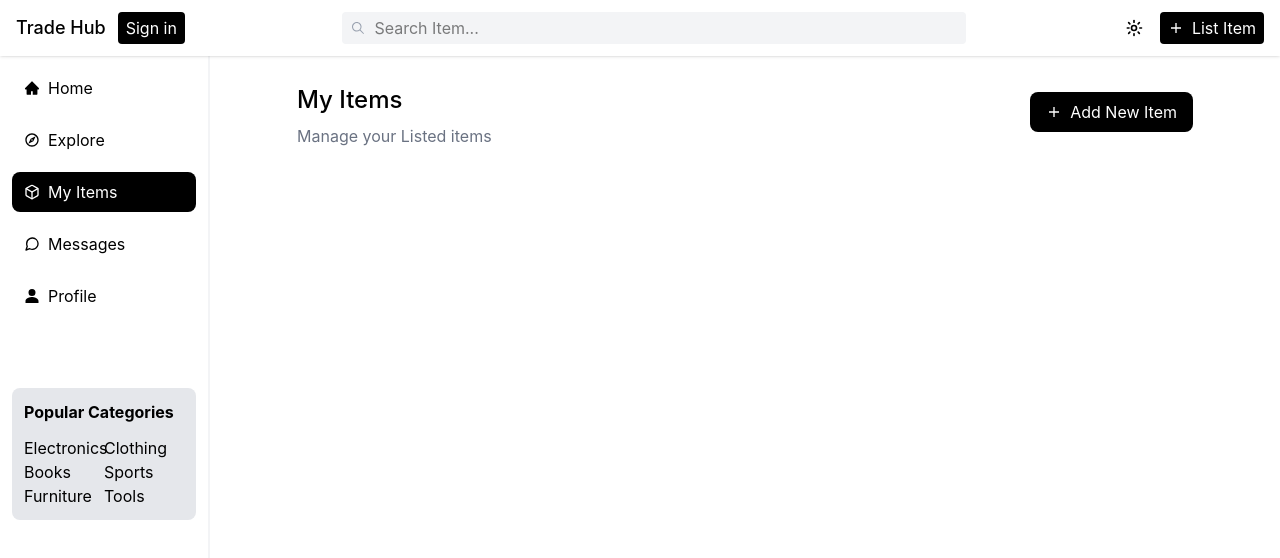
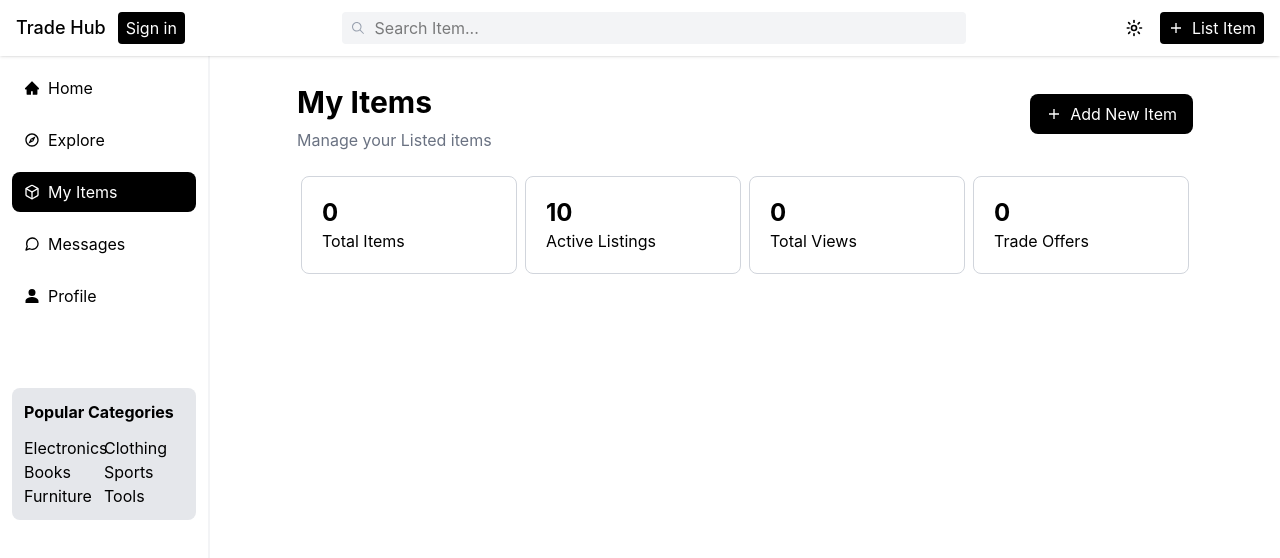
Before and after one commit to ammarmohammed6783-del/Swapify, a React (Vite) app: page /items in a window 1280 px wide. Shown: the top 558 px of the page. Built offline with nearby package versions, Linux system fonts and the light colour scheme.

Commit message:
modified items page

```diff
--- a/src/pages/Items.tsx
+++ b/src/pages/Items.tsx
@@ -1,3 +1,4 @@
+import { useState } from "react";
 import Nav from "../components/Nav"
 import Navigation from "../components/Navigation"
 
@@ -23,6 +24,30 @@ const Items = () => {
         </Feed>
     */
 
+    const [total, setTotal] = useState(0);
+    const [active, setActive] = useState(10);
+    const [views, setViews] = useState(0);
+    const [tradeOffers, setTradeOffers] = useState(0);
+
+    let cards = [
+        {
+            value: total,
+            text: "Total Items"
+        },
+        {
+            value: active,
+            text: "Active Listings"
+        },
+        {
+            value: views,
+            text: "Total Views"
+        },
+        {
+            value: tradeOffers,
+            text: "Trade Offers"
+        },
+    ];
+
     return (
         <div>
             <Nav />
@@ -31,12 +56,19 @@ const Items = () => {
                 <div className="mx-auto w-7/10">
                     <div className="flex justify-between items-center my-5">
                         <div>
-                            <h2 className="text-2xl font-medium my-2">My Items</h2>
+                            <h2 className="text-3xl font-bold my-2">My Items</h2>
                             <p className="text-gray-500">Manage your Listed items</p>
                         </div>
                         <button className="bg-black text-white px-4 py-2 rounded-lg h-10 flex items-center gap-2">
-                            <IoMdAdd/> Add New Item
+                            <IoMdAdd /> Add New Item
                         </button>
+                    </div>
+                    <div className="flex">
+                        {
+                            cards.map((ele, index) => (
+                                <Card key={index} info={ele} />
+                            ))
+                        }
                     </div>
                 </div>
             </div>
@@ -44,4 +76,19 @@ const Items = () => {
     )
 }
 
-export default Items
+export default Items;
+
+
+type CardInfo = {
+    value: number;
+    text: string;
+};
+
+function Card({ info } : {info: CardInfo}) {
+    return (
+        <div className="rounded-lg p-5 m-1 border border-gray-300 w-full">
+            <p className="font-bold text-2xl">{info.value}</p>
+            <p>{info.text}</p>
+        </div>
+    )
+}
```
